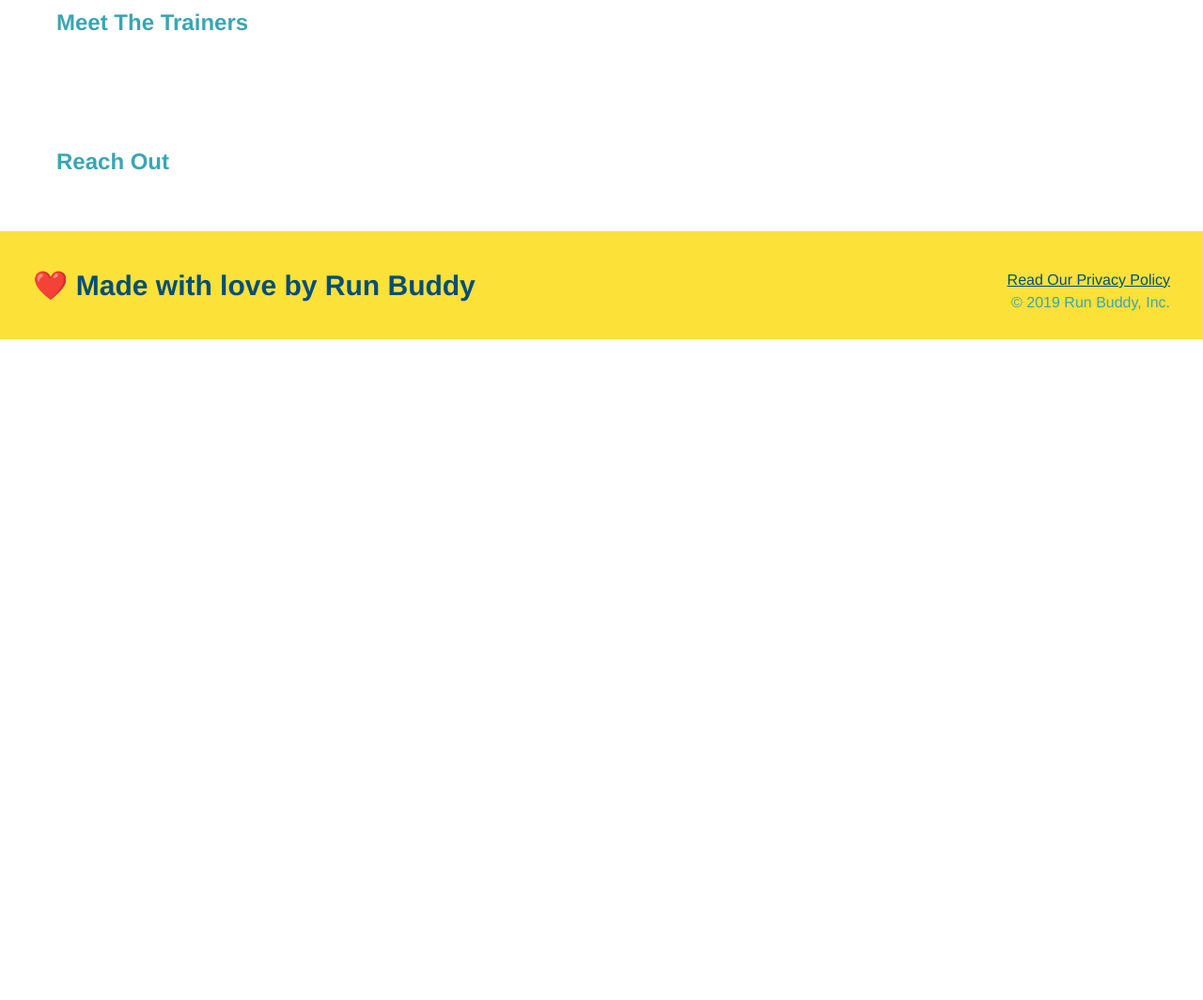
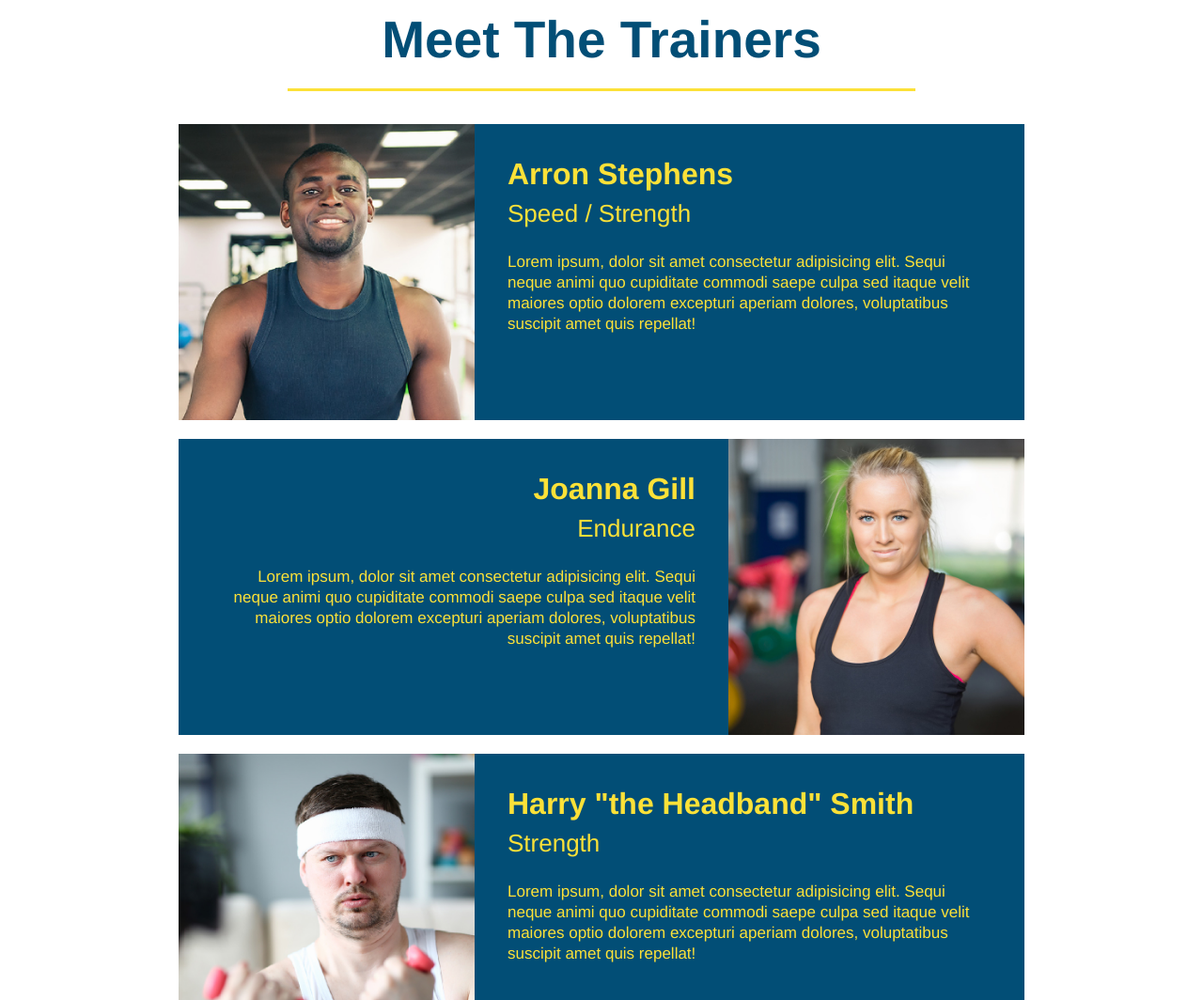
Before and after one commit to JazmyneB/run-buddy, a plain HTML site: page index.html in a window 1280 px wide. Shown: the part 2900-3964 px from the top of the page at 94% size. Before the commit the page ends 3261 px from the top, so only its background shows below. Drawn offline with Linux system fonts and the light colour scheme.

Commit message:
updated [trainers] section

```diff
--- a/assets/css/style.css
+++ b/assets/css/style.css
@@ -142,6 +142,48 @@ section {
     border-color: #39a6b2;
 }
 
+/* Trainer Styling */
+.trainers{
+    text-align: center;
+}
+.trainer {
+    width: 900px;
+    margin:0 auto 20px auto;
+    background: #024e76;
+    color: #fce138;
+    overflow: auto;
+}
+.trainer img {
+    width: 35%;
+    float: left;
+}
+.trainer-bio {
+    padding: 35px;
+    float: left;
+    width: 65%;
+}
+.trainer-bio h3 {
+    font-size: 32px;
+    margin-bottom: 8px;
+}
+.trainer-bio h4 {
+    font-weight: lighter;
+    font-size: 26px;
+    margin-bottom: 25px;
+}
+.trainer-bio p {
+    font-size: 17px;
+    line-height: 1.3;
+}
+
+/* Text Aligning */
+.text-left {
+    text-align: left;
+}
+.text-right {
+    text-align: right;
+}
+
   /* Footer Styling */
 footer {
     background: #fce138;
--- a/index.html
+++ b/index.html
@@ -109,8 +109,46 @@
         </section>
 
         <!--"Meet The Trainers" section-->
-        <section>
-            <h2>Meet The Trainers</h2>
+        <section id="your-trainers" class="trainers">
+            <h2 class="section-title primary-border">Meet The Trainers</h2>
+            <!--First Trainer Bio-->
+            <article class="trainer">
+                <img src="./assets/images/trainer-1.jpg" alt="Arron Stephens in his workout clothes, ready to pump iron" />
+                <div class="trainer-bio text-left">
+                  <h3>Arron Stephens</h3>
+                  <h4>Speed / Strength</h4>
+                  <p>
+                    Lorem ipsum, dolor sit amet consectetur adipisicing elit. Sequi neque animi quo cupiditate commodi saepe culpa sed
+                    itaque velit maiores optio dolorem excepturi aperiam dolores, voluptatibus suscipit amet quis repellat!
+                  </p>
+                </div>
+              </article>
+            <!-- second trainer bio -->
+            <article class="trainer">
+                <div class="trainer-bio text-right">
+                    <h3>Joanna Gill</h3>
+                    <h4>Endurance</h4>
+                    <p>
+                    Lorem ipsum, dolor sit amet consectetur adipisicing elit. Sequi neque animi quo cupiditate commodi saepe culpa sed
+                    itaque velit maiores optio dolorem excepturi aperiam dolores, voluptatibus suscipit amet quis repellat!
+                    </p>
+                </div>
+                <img src="./assets/images/trainer-2.jpg" alt="Joanna Gill cooling off after a workout" />
+            </article>
+
+            <!-- third trainer bio -->
+            <article class="trainer">
+            <img src="./assets/images/trainer-3.jpg" alt="Harry Smith wearing a headband and lifting comically small pink weights" />
+                <div class="trainer-bio text-left">
+                    <h3>Harry "the Headband" Smith</h3>
+                    <h4>Strength</h4>
+                    <p>
+                    Lorem ipsum, dolor sit amet consectetur adipisicing elit. Sequi neque animi quo cupiditate commodi saepe culpa sed
+                    itaque velit maiores optio dolorem excepturi aperiam dolores, voluptatibus suscipit amet quis repellat!
+                    </p>
+                </div>
+            </article>
+
         </section>
 
         <!-- "Reach Out" Section-->
```
Also changed, not shown: assets/images/trainer-1.jpg (added), assets/images/trainer-2.jpg (added), assets/images/trainer-3.jpg (added).
